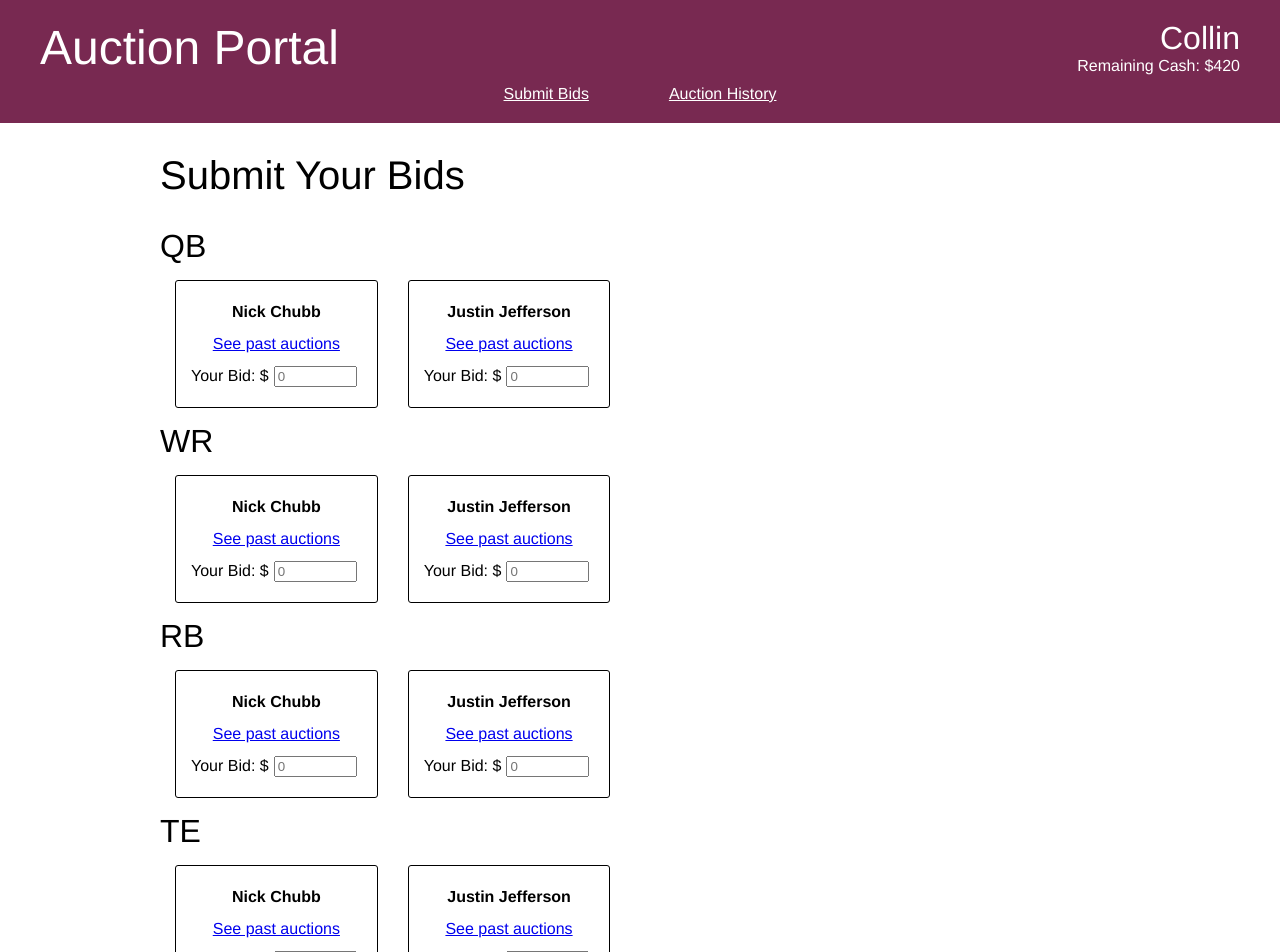
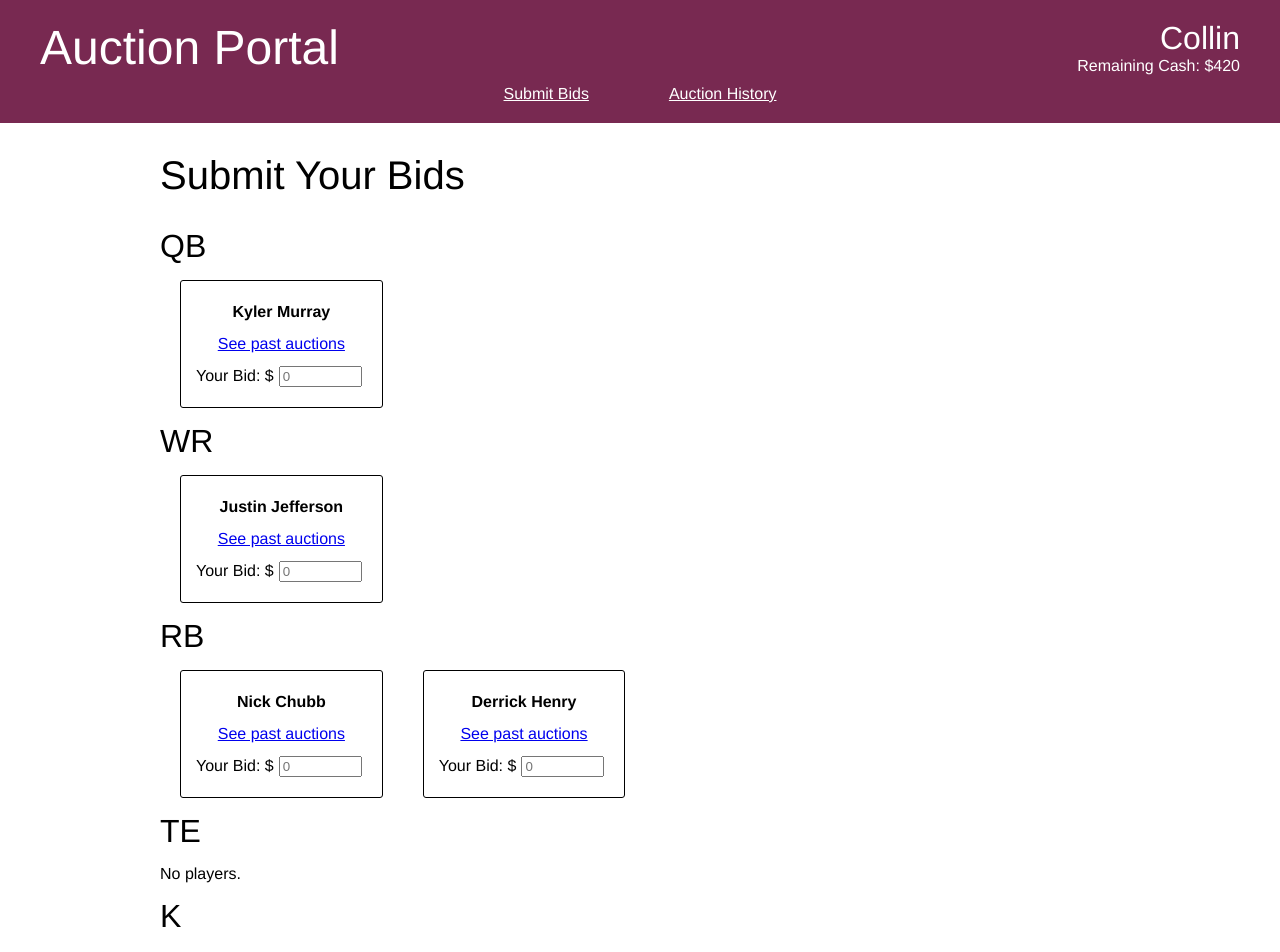
Before and after one commit to collinmurd/ff_auctions, a React (Create React App) app in the folder app/: page / in a window 1280 px wide. Shown: the top 952 px of the page. Built offline with nearby package versions, Linux system fonts and the light colour scheme.

Commit message:
styled auction cards

```diff
--- a/app/src/components/Auction.css
+++ b/app/src/components/Auction.css
@@ -10,13 +10,17 @@
     padding: 30px 0;
 }
 
+.auctionPlayerCardContainer .noPlayers {
+    margin: 15px 0;
+}
+
 /* AuctionPlayerCard */
 
 .auctionPlayerCard {
     display: inline-block;
     border: 1px solid black;
     border-radius: 3px;
-    margin: 15px;
+    margin: 15px 20px;
     padding: 15px;
     line-height: 2em;
     text-align: center;
--- a/app/src/components/Auction.tsx
+++ b/app/src/components/Auction.tsx
@@ -3,6 +3,29 @@
 import './Auction.css'
 
 import React from "react";
+
+const data = [
+    {
+        "playerName": "Kyler Murray",
+        "position": "QB"
+    },
+    {
+        "playerName": "Nick Chubb",
+        "position": "RB"
+    },
+    {
+        "playerName": "Derrick Henry",
+        "position": "RB"
+    },
+    {
+        "playerName": "Justin Jefferson",
+        "position": "WR"
+    },
+    {
+        "playerName": "Cleveland Defense",
+        "position": "DEF"
+    }
+];
 
 type AuctionProps = {};
 export class Auction extends React.Component<AuctionProps> {
@@ -15,34 +38,49 @@ export class Auction extends React.Component<AuctionProps> {
             <div className="auction">
                 <h2>Submit Your Bids</h2>
                 <div className="auctionSectionContainer">
-                    <AuctionPositionSection position="QB" />
-                    <AuctionPositionSection position="WR" />
-                    <AuctionPositionSection position="RB" />
-                    <AuctionPositionSection position="TE" />
-                    <AuctionPositionSection position="K" />
-                    <AuctionPositionSection position="DEF" />
+                    <AuctionPositionSection position="QB" players={this.getPlayersByPosition("QB")} />
+                    <AuctionPositionSection position="WR" players={this.getPlayersByPosition("WR")} />
+                    <AuctionPositionSection position="RB" players={this.getPlayersByPosition("RB")} />
+                    <AuctionPositionSection position="TE" players={this.getPlayersByPosition("TE")} />
+                    <AuctionPositionSection position="K" players={this.getPlayersByPosition("K")} />
+                    <AuctionPositionSection position="DEF" players={this.getPlayersByPosition("DEF")} />
                 </div>
             </div>
         );
+    }
+
+    getPlayersByPosition(position: string) {
+        return data.filter((player) => {
+            return player.position === position;
+        }).map((player) => {
+            return player.playerName;
+        });
     }
 }
 
 // ----------------------------------------------
 
 type AuctionPositionSectionProps = {
-    position: string
+    position: string,
+    players: string[]
 };
 class AuctionPositionSection extends React.Component<AuctionPositionSectionProps> {
+    playerCardElements: JSX.Element[];
     constructor(props: AuctionPositionSectionProps) {
         super(props);
+
+        this.playerCardElements = this.props.players.map((player) => {
+            return <AuctionPlayerCard playerName={player} key={player} />
+        });
     }
 
     render() {
         return (
             <div className="auctionPositionSection">
-                <h3>{this.props.position}</h3>
-                <AuctionPlayerCard playerName="Nick Chubb" />
-                <AuctionPlayerCard playerName="Justin Jefferson" />
+                <h3 className="positionTitle">{this.props.position}</h3>
+                <div className="auctionPlayerCardContainer">
+                    {this.playerCardElements.length > 0 ? this.playerCardElements : <p className="noPlayers">No players.</p>}
+                </div>
             </div>
         );
     }
```
